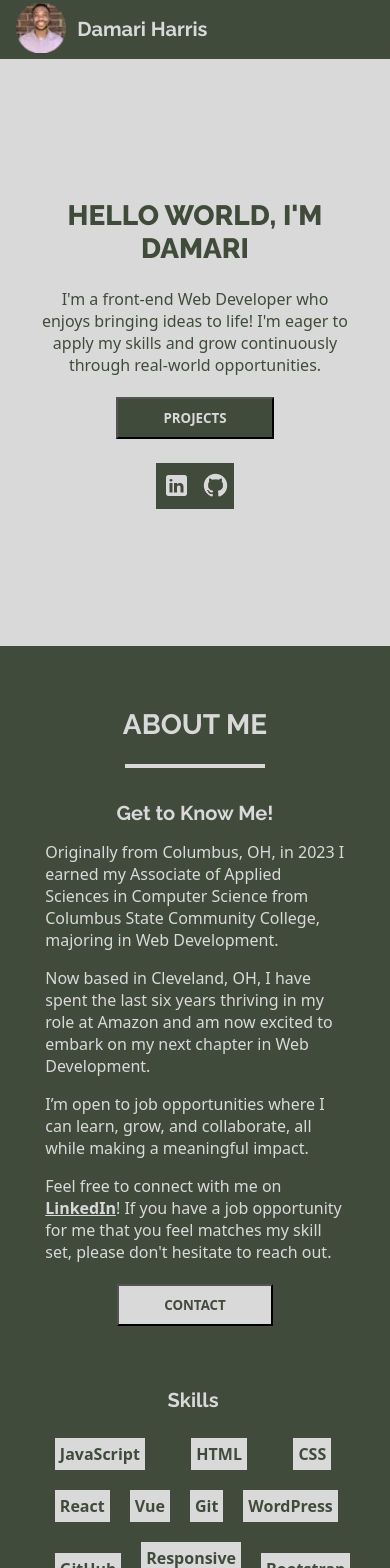
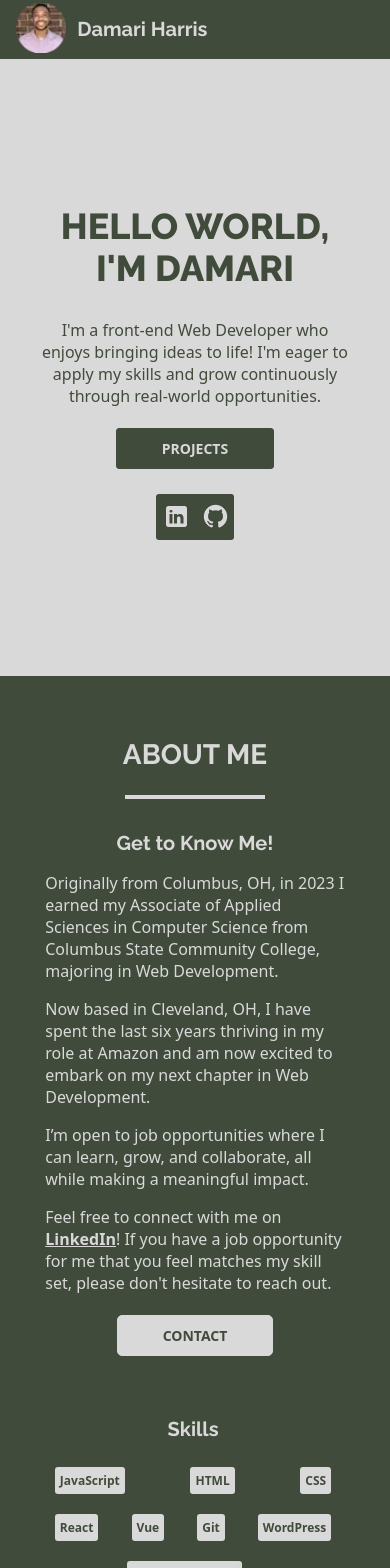
Before and after one commit to dtharris95/damari-harris-dev, a Vue app: page / in a window 390 px wide. Shown: the top 1568 px of the page. Built offline with nearby package versions, Linux system fonts and the light colour scheme.

Commit message:
Edits throughout page
Edited border-radius on buttons and contact form; changed font-size on buttons and Home section header.

```diff
--- a/src/components/AboutMe.vue
+++ b/src/components/AboutMe.vue
@@ -82,6 +82,7 @@
         color: #414B3B;
         font-weight: bold;
         padding: 10px 15px;
+        border-radius: 3px;
     }
 
     #linkedin-link {
@@ -94,10 +95,13 @@
         margin: 5px 0;
         padding: 10px 45px;
         background-color: #D9D9D9;
+        border: 1px solid #D9D9D9;
+        border-radius: 5px;
         color: #414B3B;
         font-weight: bold;
         cursor: pointer;
         font-family: system-ui, -apple-system, BlinkMacSystemFont, 'Segoe UI', Roboto, Oxygen, Ubuntu, Cantarell, 'Open Sans', 'Helvetica Neue', sans-serif;
+        font-size: 14px;
     }
 
     /* Extra small devices (phones, 600px and down) */
@@ -130,6 +134,7 @@
         .skill {
             padding: 5px 5px;
             margin: 10px;
+            font-size: 12px;
         }
 
         .skill-list {
--- a/src/components/Contact.vue
+++ b/src/components/Contact.vue
@@ -49,6 +49,7 @@
         background-color: #D9D9D9;
         color: #414B3B;
         border: 15px #D9D9D9 solid;
+        border-radius: 5px;
         margin: 0 15%;
         /* padding: 15px 50px; */
         padding: 2% 5%;
@@ -63,6 +64,8 @@
         width: 95%;
         padding: 15px 0;
         font-family: system-ui, -apple-system, BlinkMacSystemFont, 'Segoe UI', Roboto, Oxygen, Ubuntu, Cantarell, 'Open Sans', 'Helvetica Neue', sans-serif;
+        border: 1px solid #414B3B;
+        border-radius: 5px;
     }
 
     textarea {
@@ -82,10 +85,13 @@
         margin: 5px 0;
         padding: 10px 45px;
         background-color: #414B3B;
+        border: #414B3B;
+        border-radius: 5px;
         color: #D9D9D9;
         font-weight: bold;
         cursor: pointer;
         font-family: system-ui, -apple-system, BlinkMacSystemFont, 'Segoe UI', Roboto, Oxygen, Ubuntu, Cantarell, 'Open Sans', 'Helvetica Neue', sans-serif;
+        font-size: 14px;
     }
 
     /* Extra small devices (phones, 600px and down) */
--- a/src/components/MyWelcome.vue
+++ b/src/components/MyWelcome.vue
@@ -75,10 +75,13 @@
         margin: 5px 0;
         padding: 15px 45px;
         background-color: #414B3B;
+        border: 1px solid #414B3B;
+        border-radius: 3px;
         color: #D9D9D9;
         font-weight: bold;
         cursor: pointer;
         font-family: system-ui, -apple-system, BlinkMacSystemFont, 'Segoe UI', Roboto, Oxygen, Ubuntu, Cantarell, 'Open Sans', 'Helvetica Neue', sans-serif;
+        font-size: 14px;
     }
 
     /* Extra small devices (phones, 600px and down) */
@@ -89,7 +92,7 @@
         }
 
         .intro {
-            font-size: 28px;
+            font-size: 36px;
             text-align: center;
             padding: 0 15%;
         }
@@ -111,6 +114,7 @@
             align-items: center;
             margin: 5% 40%;
             padding-top: 3px;
+            border-radius: 3px;
         }
 
         #linkedin-logo {
```
